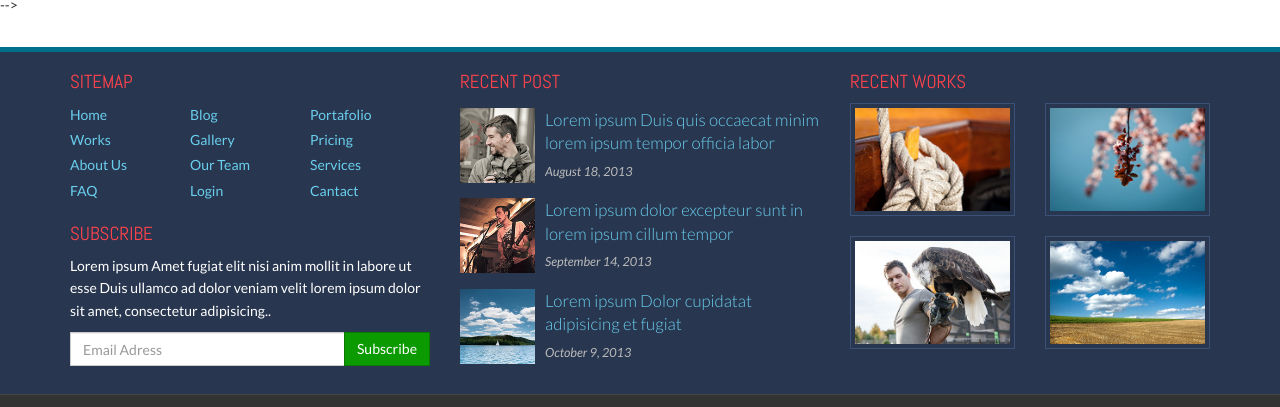
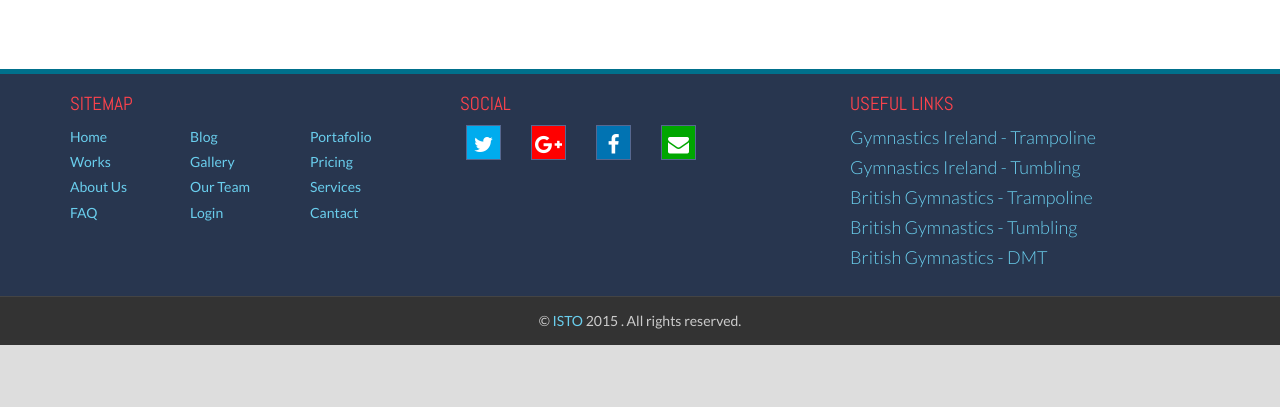
Before and after one commit to jackkettle/Isto-Frontend-Webstorm, a plain HTML site: page src/index.html in a window 1280 px wide. Shown: the part 1771-2178 px from the top of the page. After the commit the page ends 2116 px from the top, so only its background shows below. Drawn offline with Linux system fonts and the light colour scheme; files whose address does not match are found by name.

Commit message:
Footer work

```diff
--- a/src/css/main.css
+++ b/src/css/main.css
@@ -609,7 +609,9 @@ a.list-group-item.active:focus {
 /* thumbnail */
 .thumbnail {
   border-radius: 0;
-  background-color: transparent;
+  border: 1px solid #28364f;
+  background-color: #00708c;
+  margin-top: 40px;
 }
 a.thumbnail:hover,
 a.thumbnail:focus,
@@ -1208,6 +1210,9 @@ a.social-icon:hover {
 .soc-github {
   background-color: #000;
 }
+.soc-mail {
+  background-color: #00A600;
+}
 /*-------------------------------------------------------------------*/
 /* Navbar */
 /*-------------------------------------------------------------------*/
@@ -1652,8 +1657,15 @@ a.social-icon:hover {
   color: #6aceed;
   text-decoration: none;
 }
+#footer-widget-white a {
+  color: #fff;
+  text-decoration: none;
+}
 #footer-widgets a:hover {
   color: #fff;
+}
+footer-widget h4 {
+  margin: 0px;
 }
 #footer {
   background-color: #333;
@@ -2601,3 +2613,6 @@ hr {
 #twitter-widget-0.timeline {
   border-radius: 0 !important;
 }
+.timeline {
+  border-radius: 0 !important;
+}
--- a/src/index.html
+++ b/src/index.html
@@ -9,7 +9,8 @@
 
     <!-- CSS -->
     <link href="vendor/css/bootstrap.min.css" rel="stylesheet" media="screen">
-    <link href="vendor/css/font-awesome.min.css" rel="stylesheet" media="screen">
+    <link href="//maxcdn.bootstrapcdn.com/font-awesome/4.2.0/css/font-awesome.min.css" rel="stylesheet">
+
     <link href="vendor/css/animate.min.css" rel="stylesheet" media="screen">
     <link href="vendor/css/lightbox.css" rel="stylesheet" media="screen">
 
@@ -38,6 +39,7 @@
             <a href="#" class="social-icon soc-twitter animated fadeInDown animation-delay-1"><i class="fa fa-twitter"></i></a>
             <a href="#" class="social-icon soc-google-plus animated fadeInDown animation-delay-2"><i class="fa fa-google-plus"></i></a>
             <a href="#" class="social-icon soc-facebook animated fadeInDown animation-delay-3"><i class="fa fa-facebook"></i></a>
+            <a href="#" class="social-icon soc-mail animated fadeInDown animation-delay-3"><i class="fa fa-envelope"></i></a>
         </div>
 
     </div> <!-- container -->
@@ -143,7 +145,7 @@
                         <div class="col-md-6 col-sm-7">
                             <div class="carousel-caption">
                                 <div class="carousel-text">
-                                    <h1 class="animated fadeInDownBig">The template that adapts to all projects</h1>
+                                    <h1 class="animated fadeInDownBig">The template that adapts to all</h1>
                                     <ul class="list-unstyled carousel-list">
                                         <li class="animated bounceInLeft"><i class="fa fa-code"></i><span>Built with Bootstrap</span></li>
                                         <li class="animated bounceInLeft"><i class="fa fa-html5"></i><span>HTML5 and CSS3</span></li>
@@ -166,7 +168,7 @@
                         <div class="col-md-6 col-sm-8">
                             <div class="carousel-caption">
                                 <div class="carousel-text">
-                                    <h1 class="animated fadeInDownBig">design your own template very easily</h1>
+                                        <h1 class="animated fadeInDownBig">Trampoling, DMT and Tumbling</h1>
                                     <ul class="list-unstyled carousel-list">
                                         <li class="animated bounceInLeft"><i class="fa fa-eye"></i><span>More Than 15 Colors</span></li>
                                         <li class="animated bounceInLeft"><i class="fa fa-th-large"></i><span>Customizable Components</span></li>
@@ -354,7 +356,7 @@
                 </div>
             </div>
         </div> <!-- container -->
-    </section> -->
+    </section>
 
     <!-- FO0TER -->
 
@@ -377,58 +379,38 @@
                     <li><a href="#">Login</a></li>
                     <li><a href="#">Cantact</a></li>
                 </ul>
-                <h3 class="footer-widget-title">Subscribe</h3>
-                <p>Lorem ipsum Amet fugiat elit nisi anim mollit in labore ut esse Duis ullamco ad dolor veniam velit lorem ipsum dolor sit amet, consectetur adipisicing..</p>
-                <div class="input-group">
-                    <input type="text" class="form-control" placeholder="Email Adress">
-                            <span class="input-group-btn">
-                                <button class="btn btn-success" type="button">Subscribe</button>
-                            </span>
-                </div><!-- /input-group -->
             </div>
             <div class="col-md-4">
                 <div class="footer-widget">
-                    <h3 class="footer-widget-title">Recent Post</h3>
-                    <div class="media">
-                        <a class="pull-left" href="#"><img class="media-object" src="img/m2.jpg" width="75" height="75" alt="image"></a>
-                        <div class="media-body">
-                            <h4 class="media-heading"><a href="#">Lorem ipsum Duis quis occaecat minim lorem ipsum tempor officia labor</a></h4>
-                            <small>August 18, 2013</small>
-                        </div>
-                    </div>
-                    <div class="media">
-                        <a class="pull-left" href="#"><img class="media-object" src="img/m11.jpg" width="75" height="75" alt="image"></a>
-                        <div class="media-body">
-                            <h4 class="media-heading"><a href="#">Lorem ipsum dolor excepteur sunt in lorem ipsum cillum tempor</a></h4>
-                            <small>September 14, 2013</small>
-                        </div>
-                    </div>
-                    <div class="media">
-                        <a class="pull-left" href="#"><img class="media-object" src="img/m4.jpg" width="75" height="75" alt="image"></a>
-                        <div class="media-body">
-                            <h4 class="media-heading"><a href="#">Lorem ipsum Dolor cupidatat adipisicing et fugiat</a></h4>
-                            <small>October 9, 2013</small>
+                    <div id="footer-widget-white">
+                        <h3 class="footer-widget-title">Social</h3>
+                        <div class="row">
+                            <div class="col-xs-2">
+                                <a href="#" class="social-icon soc-twitter animated fadeInDown animation-delay-1"><i class="fa fa-twitter"></i></a>
+                            </div>
+                            <div class="col-xs-2">
+                                <a href="#" class="social-icon soc-google-plus animated fadeInDown animation-delay-2"><i class="fa fa-google-plus"></i></a>
+                            </div>
+                            <div class="col-xs-2">
+                                <a href="#" class="social-icon soc-facebook animated fadeInDown animation-delay-3"><i class="fa fa-facebook"></i></a>
+                            </div>
+
+                            <div class="col-xs-2">
+                                <a href="#" class="social-icon soc-mail animated fadeInDown animation-delay-3"><i class="fa fa-envelope"></i></a>
+                            </div>
                         </div>
                     </div>
                 </div>
             </div>
             <div class="col-md-4">
                 <div class="footer-widget">
-                    <h3 class="footer-widget-title">Recent Works</h3>
-                    <div class="row">
-                        <div class="col-lg-6 col-md-6 col-sm-3 col-xs-6">
-                            <a href="#" class="thumbnail"><img src="img/wf1.jpg" class="img-responsive" alt="Image"></a>
-                        </div>
-                        <div class="col-lg-6 col-md-6 col-sm-3 col-xs-6">
-                            <a href="#" class="thumbnail"><img src="img/wf2.jpg" class="img-responsive" alt="Image"></a>
-                        </div>
-                        <div class="col-lg-6 col-md-6 col-sm-3 col-xs-6">
-                            <a href="#" class="thumbnail"><img src="img/wf3.jpg" class="img-responsive" alt="Image"></a>
-                        </div>
-                        <div class="col-lg-6 col-md-6 col-sm-3 col-xs-6">
-                            <a href="#" class="thumbnail"><img src="img/wf4.jpg" class="img-responsive" alt="Image"></a>
-                        </div>
-                    </div>
+                    <h3 class="footer-widget-title">Useful links</h3>
+
+                        <h4 class="media-heading"><a href="http://www.gymnasticsireland.com/discipline/trampolining">Gymnastics Ireland - Trampoline</a></h4>
+                        <h4 class="media-heading"><a href="http://www.gymnasticsireland.com/discipline/tumbling">Gymnastics Ireland - Tumbling</a></h4>
+                        <h4 class="media-heading"><a href="http://www.british-gymnastics.org/discover/trampoline">British Gymnastics - Trampoline</a></h4>
+                        <h4 class="media-heading"><a href="http://www.british-gymnastics.org/discover/tumbling">British Gymnastics - Tumbling</a></h4>
+                        <h4 class="media-heading"><a href="http://www.british-gymnastics.org/discover/double-mini-tramp">British Gymnastics - DMT</a></h4>
                 </div>
             </div>
         </div> <!-- row -->
--- a/src/less/style.less
+++ b/src/less/style.less
@@ -798,7 +798,9 @@ a.list-group-item.active:focus {
 
 .thumbnail {
     border-radius: 0;
-    background-color: transparent;
+    border: 1px solid @dark-color;
+    background-color: @primary-color;
+    margin-top: 40px;
 }
 
 a.thumbnail:hover,
@@ -1532,6 +1534,10 @@ a.social-icon:hover {
 
 .soc-github {
     background-color: #000;
+}
+
+.soc-mail {
+    background-color: #00A600;
 }
 
 
@@ -2095,8 +2101,17 @@ a.social-icon:hover {
     text-decoration: none;
 }
 
+#footer-widget-white a{
+    color: #fff;
+    text-decoration: none;
+}
+
 #footer-widgets a:hover {
     color: #fff;
+}
+
+footer-widget h4 {
+    margin: 0px;
 }
 
 
@@ -3281,3 +3296,7 @@ hr {
 #twitter-widget-0.timeline {
     border-radius: 0 !important;
 }
+
+.timeline {
+    border-radius: 0 !important;
+}
```
